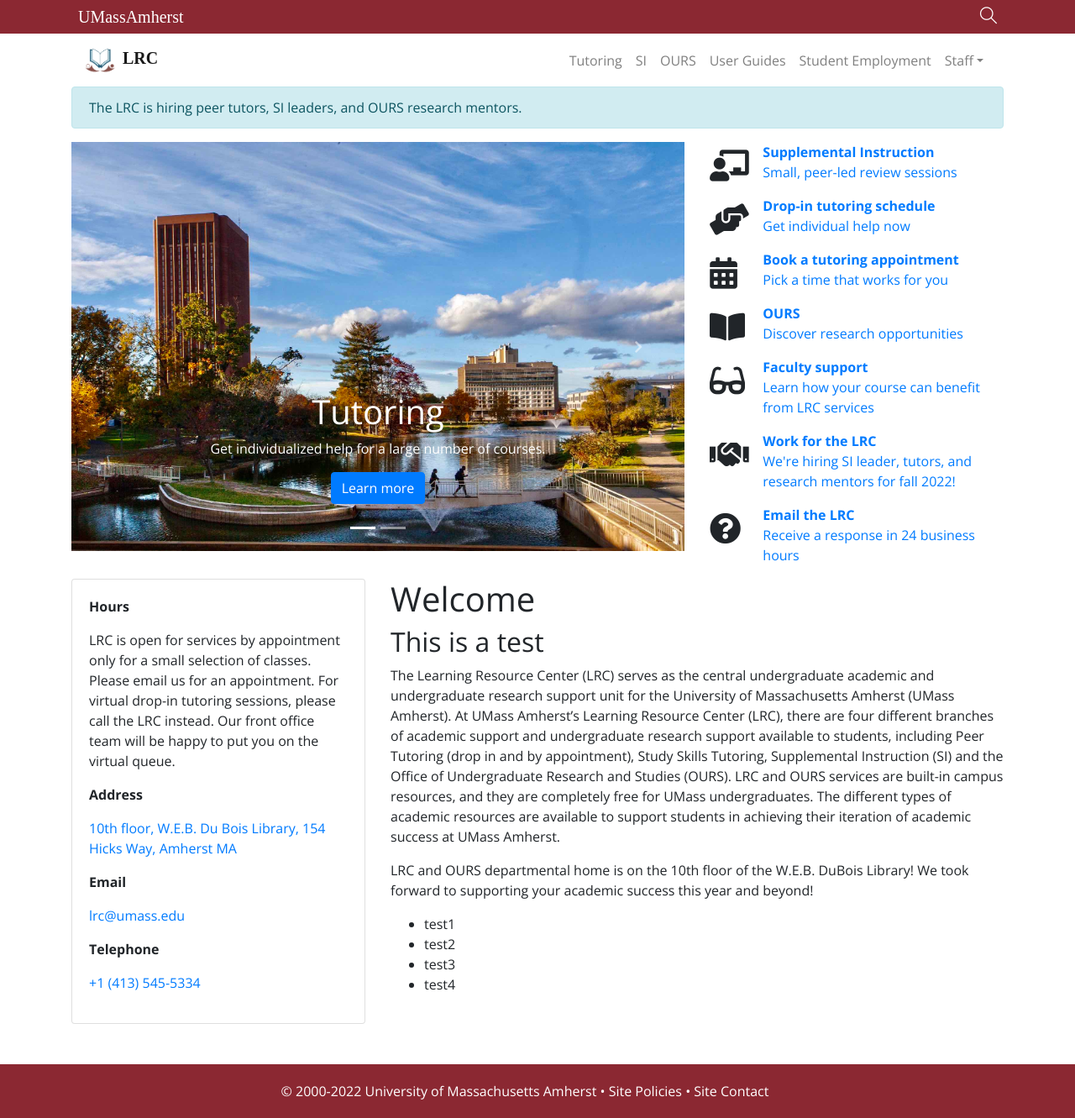
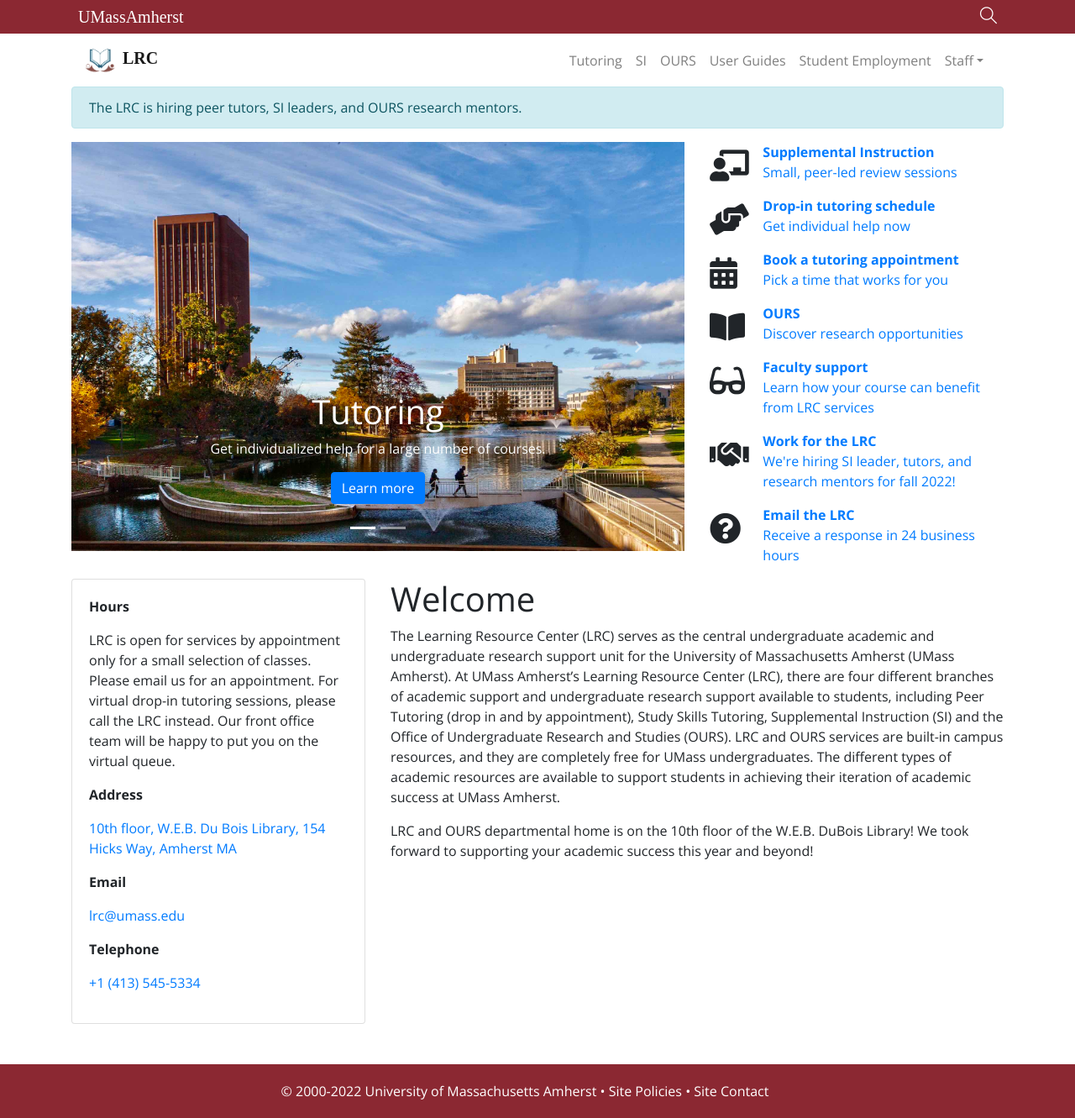
Before and after one commit to umass-lrc/ours-website, a Jekyll site: the page built from index.md, in a window 1280 px wide. Shown: the whole page at 84% size. Built offline with Jekyll 4.4.1, drawn with Linux system fonts in a browser that asks for light colours; nearby versions of some CDN libraries; some web fonts are replaced.

Commit message:
Update index.md

```diff
--- a/index.md
+++ b/index.md
@@ -5,13 +5,7 @@ title: "Home"
 
 # Welcome
 
-## This is a test
 
 The Learning Resource Center (LRC) serves as the central undergraduate academic and undergraduate research support unit for the University of Massachusetts Amherst (UMass Amherst). At UMass Amherst’s Learning Resource Center (LRC), there are four different branches of academic support and undergraduate research support available to students, including Peer Tutoring (drop in and by appointment), Study Skills Tutoring, Supplemental Instruction (SI) and the Office of Undergraduate Research and Studies (OURS). LRC and OURS services are built-in campus resources, and they are completely free for UMass undergraduates. The different types of academic resources are available to support students in achieving their iteration of academic success at UMass Amherst.
 
 LRC and OURS departmental home is on the 10th floor of the W.E.B. DuBois Library! We took forward to supporting your academic success this year and beyond!
-
-* test1
-* test2
-* test3
-* test4
```
